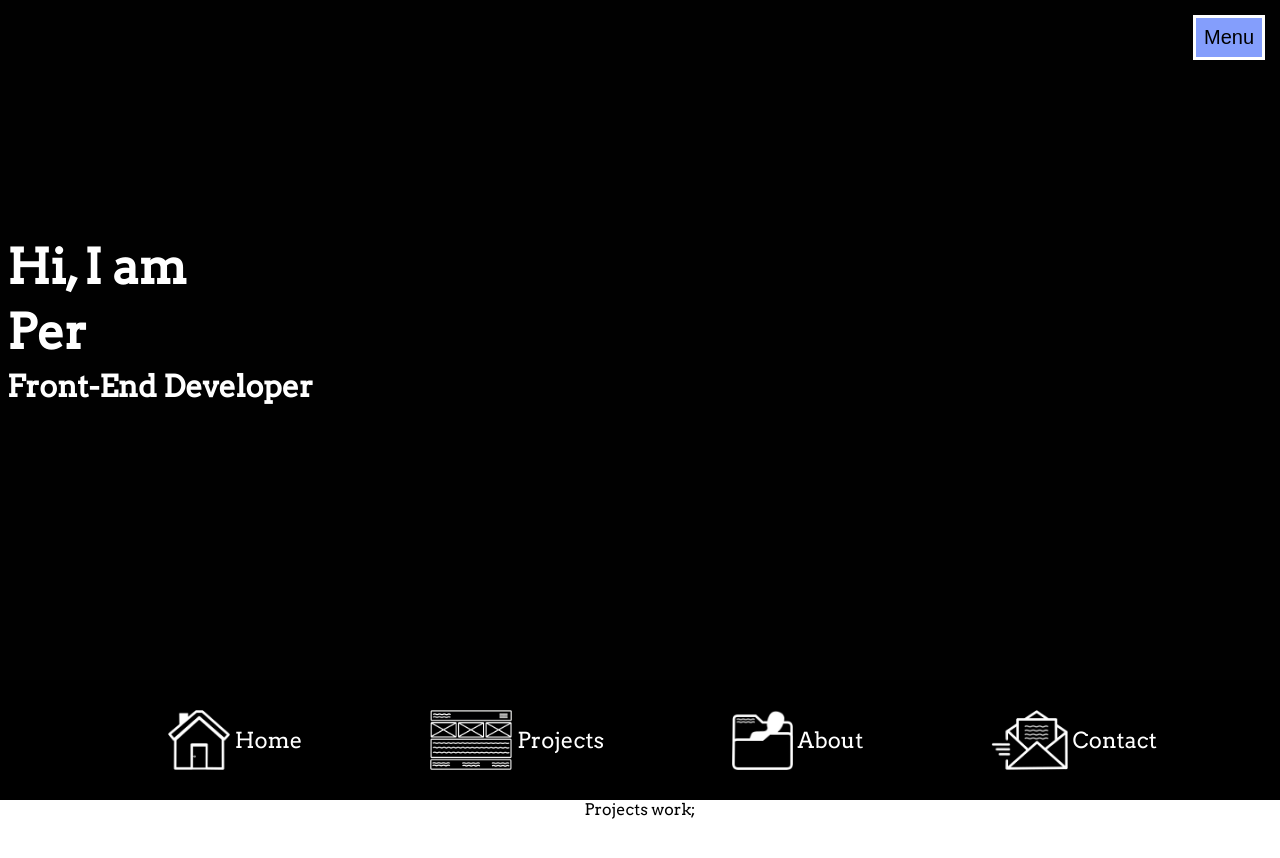
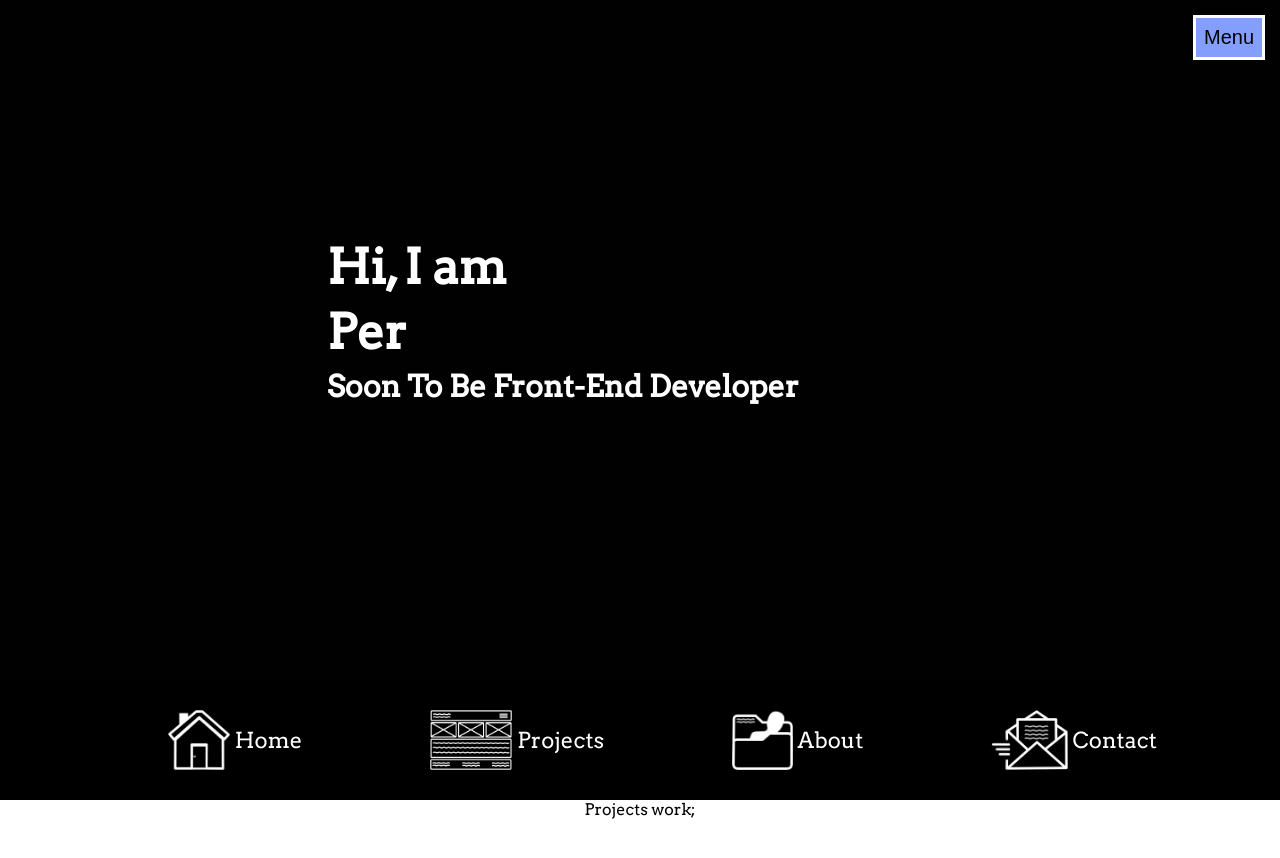
Before and after one commit to bergeper/ReactPorfolio, a React (Vite) app: page / in a window 1280 px wide. Shown: the top 858 px of the page. Built offline with nearby package versions, Linux system fonts and the light colour scheme.

Commit message:
(feat): added animation

```diff
--- a/src/components/Hero/Hero.tsx
+++ b/src/components/Hero/Hero.tsx
@@ -1,24 +1,17 @@
-//import logo from "../../assets/CompPurp.png";
+import { Slide } from "react-awesome-reveal";
 import { HeroDesc } from "../styled/Hero/HeroDesc";
-//import { HeroImg } from "../styled/Hero/HeroImg";
-//import { HeroImgContainer } from "../styled/Hero/HeroImgContainer";
-import { HeroImgSection } from "../styled/Hero/HeroImgSection";
 import { HeroTitle } from "../styled/Hero/HeroTitle";
 import { HeroTitleSection } from "../styled/Hero/HeroTitleSection";
 export const Hero = () => {
-  /*
-  <HeroImgContainer>
-    <HeroImg src={logo}></HeroImg>
-  </HeroImgContainer>
-  */
   return (
     <>
       <HeroTitleSection>
-        <HeroTitle>Hi, I am</HeroTitle>
-        <HeroTitle>Per</HeroTitle>
-        <HeroDesc>Front-End Developer</HeroDesc>
+        <Slide cascade>
+          <HeroTitle>Hi, I am</HeroTitle>
+          <HeroTitle>Per</HeroTitle>
+          <HeroDesc>Soon To Be Front-End Developer</HeroDesc>
+        </Slide>
       </HeroTitleSection>
-      <HeroImgSection></HeroImgSection>
     </>
   );
 };
```
